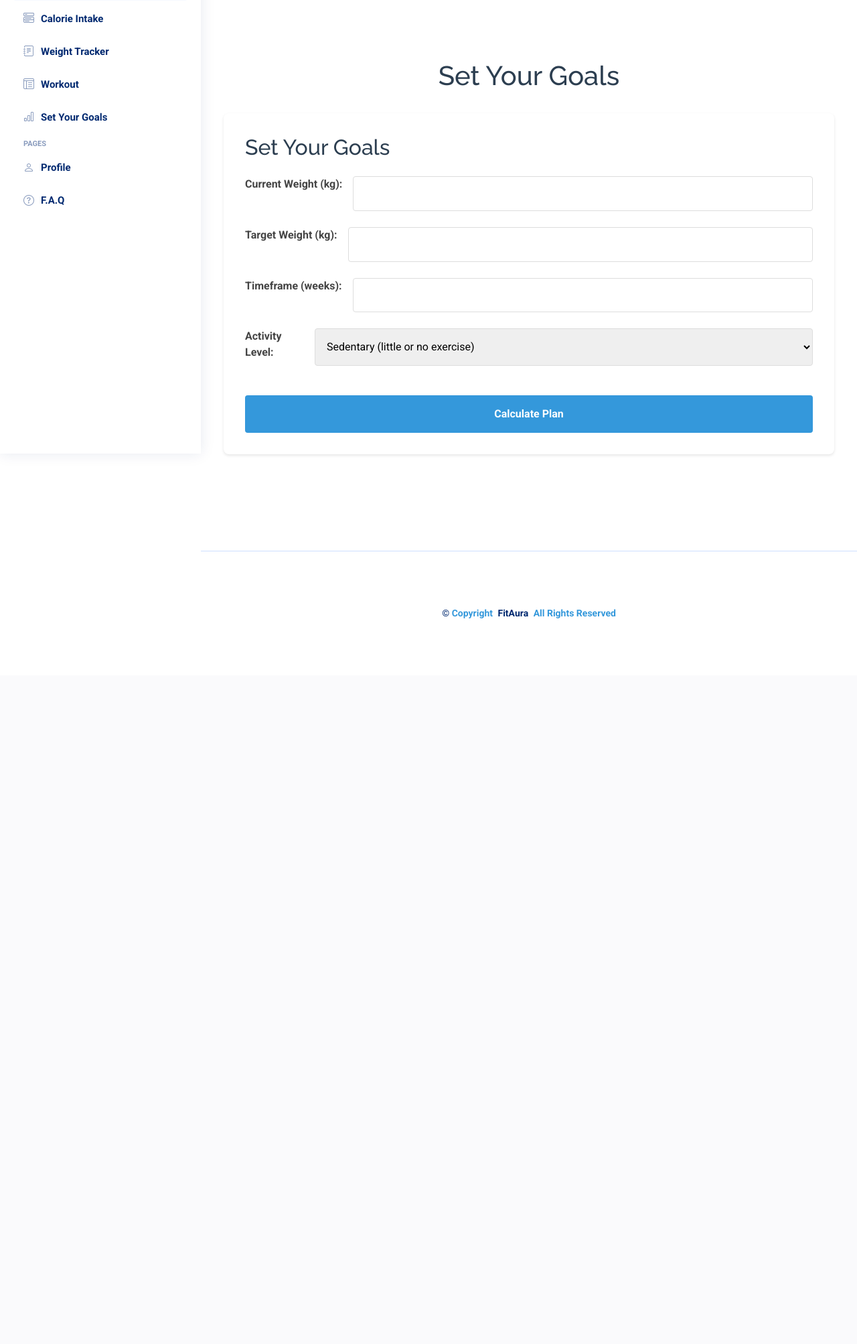
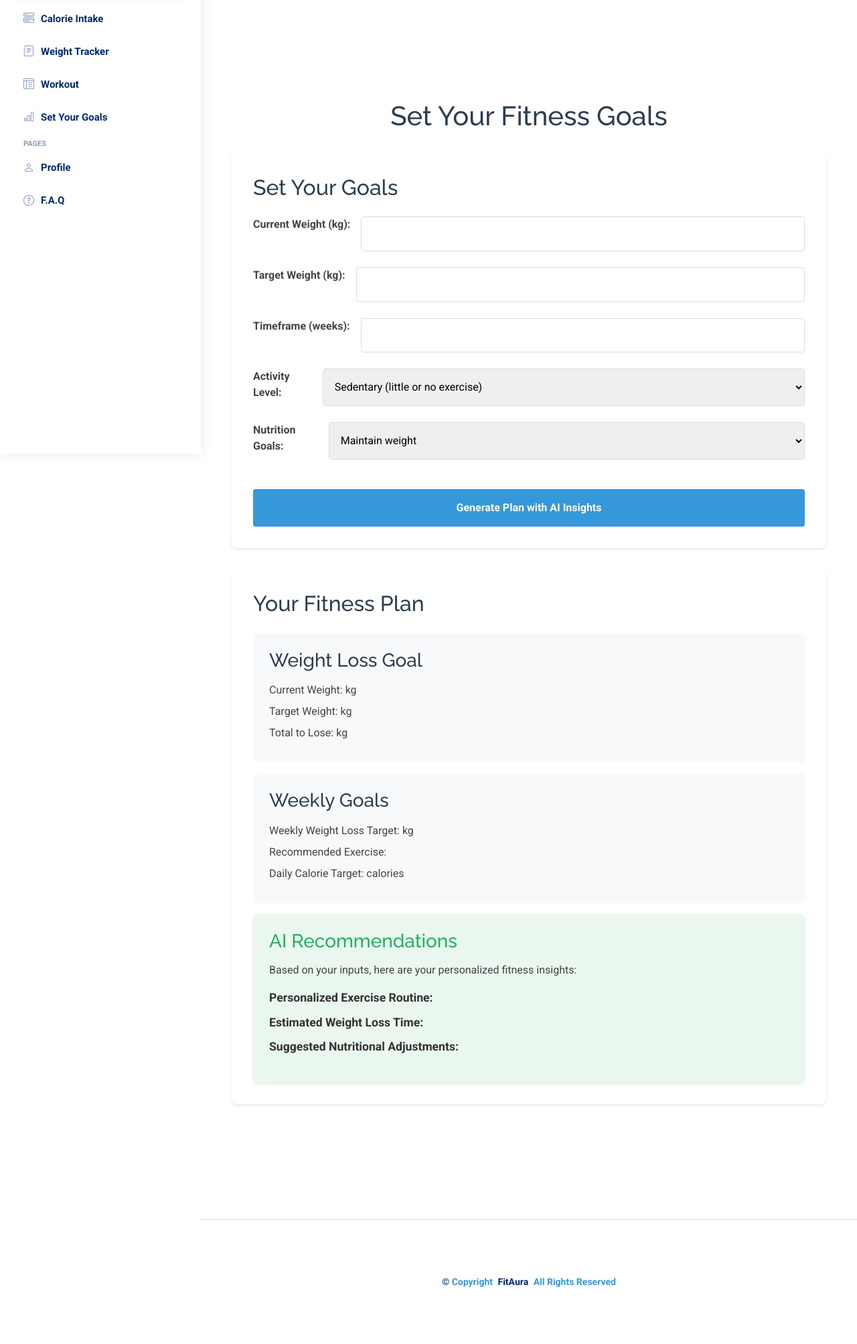
Before and after one commit to vaibhavguptahere/FitAura-TheFitnessSolution, a Flask app: page /goals.html in a window 1280 px wide. Shown: the part 123-2129 px from the top of the page at 67% size. Before the commit the page ends 1046 px from the top, so only its background shows below. Run offline with Flask 3, Linux system fonts and the light colour scheme; some libraries are stand-ins or nearby versions.

Commit message:
Last Commit

```diff
--- a/app.py
+++ b/app.py
@@ -291,6 +291,84 @@
 
     return jsonify({"answer": answer})
 
+# Goals
+
+
+# AI Model to estimate calorie needs, weight loss, and more personalized recommendations
+def ai_model(data):
+    # Activity multiplier based on the user's activity level
+    activity_multiplier = {
+        "sedentary": 1.2,
+        "light": 1.375,
+        "moderate": 1.55,
+        "very": 1.725,
+        "extra": 1.9
+    }
+
+    # Activity factor based on the selected activity level
+    activity_factor = activity_multiplier.get(data['activityLevel'], 1.2)
+
+    # BMR Calculation (for example purposes)
+    bmr = 10 * data['currentWeight'] + 6.25 * 170 - 5 * 30 + 5  # Basic BMR formula for male
+    calorie_target = bmr * activity_factor
+
+    # Calculate the weight to lose and weekly target
+    weight_to_lose = data['currentWeight'] - data['targetWeight']
+    weekly_target = weight_to_lose / data['timeframe']
+
+    # Personalized exercise recommendation based on the nutrition goals
+    if data['nutritionGoals'] == "cut":
+        exercise_recommendation = "Cardio (running, cycling) for 4-5 times/week, plus HIIT."
+        macronutrients = {"protein": "30%", "carbs": "40%", "fat": "30%"}
+    elif data['nutritionGoals'] == "bulk":
+        exercise_recommendation = "Strength training (weight lifting) for 5 days/week."
+        macronutrients = {"protein": "40%", "carbs": "30%", "fat": "30%"}
+    elif data['nutritionGoals'] == "maintain":
+        exercise_recommendation = "Balanced workout routine (3-4 times/week, mixing cardio and strength)."
+        macronutrients = {"protein": "25%", "carbs": "45%", "fat": "30%"}
+
+    # Workout plan suggestions based on nutrition goal
+    workout_plan = {
+        "cut": ["5k run", "HIIT Circuit", "Cycling for 45 minutes"],
+        "bulk": ["Deadlifts", "Bench Press", "Squats", "Shoulder Press"],
+        "maintain": ["Jump Rope", "Push-Ups", "Bodyweight Squats", "Planks"]
+    }
+
+    # Estimate the time to reach the target weight in weeks
+    time_estimation = round(weight_to_lose / weekly_target, 2)
+
+    # Suggested nutrition adjustments based on the user's goal
+    nutrition_adjustments = f"Focus on a diet with {macronutrients['protein']} protein, {macronutrients['carbs']} carbs, and {macronutrients['fat']} fat."
+
+    # Returning a detailed response with calorie target, workout plan, and other personalized insights
+    return {
+        "currentWeight": data['currentWeight'],
+        "targetWeight": data['targetWeight'],
+        "weightToLose": weight_to_lose,
+        "weeklyTarget": round(weekly_target, 2),
+        "exerciseRecommendation": exercise_recommendation,
+        "calorieTarget": round(calorie_target, 2),
+        "aiExercisePlan": workout_plan.get(data['nutritionGoals'], []),
+        "aiTimeEstimation": f"{time_estimation} weeks",
+        "aiNutritionAdjustments": nutrition_adjustments,
+        "macronutrients": macronutrients,
+    }
+
+# Route to generate the fitness plan based on input
+@app.route('/generate_plan', methods=['POST'])
+def generate_plan():
+    # Getting form data from the frontend
+    data = {
+        "currentWeight": float(request.form['currentWeight']),
+        "targetWeight": float(request.form['targetWeight']),
+        "timeframe": int(request.form['timeframe']),
+        "activityLevel": request.form['activityLevel'],
+        "nutritionGoals": request.form['nutritionGoals']
+    }
+
+    # Get AI-based recommendations
+    result = ai_model(data)
+    return jsonify(result)
 
 # Run the Flask app
 if __name__ == '__main__':
--- a/static/assets/css/faq.css
+++ b/static/assets/css/faq.css
@@ -31,7 +31,7 @@
     display: flex;
     flex-wrap: wrap;
     justify-content: center;
-    gap: 15px;
+    gap: 9px;
   }
 
   .predefined-questions button {
@@ -55,7 +55,7 @@
     overflow-y: auto;
     border: 1px solid #e6e6e6;
     border-radius: 6px;
-    padding: 10px;
+    padding: 0px;
     background: #f8f8f8;
   }
 
--- a/static/assets/css/goals.css
+++ b/static/assets/css/goals.css
@@ -2,6 +2,12 @@
     max-width: 1200px;
     margin: 2rem auto;
     padding: 0 1rem;
+
+    .container {
+        max-width: 1200px;
+        margin: 2rem auto;
+        padding: 0 1rem;
+      }
 
       h1 {
         text-align: center;
@@ -32,7 +38,7 @@
         font-weight: bold;
       }
 
-    input, select {
+      input[type="number"], select {
         width: 100%;
         padding: 0.8rem;
         border: 1px solid #ddd;
@@ -40,7 +46,7 @@
         font-size: 1rem;
       }
 
-    button {
+      button[type="submit"] {
         background-color: #3498db;
         color: white;
         padding: 1rem 2rem;
@@ -52,7 +58,7 @@
         font-weight: bold;
       }
 
-    button:hover {
+      button[type="submit"]:hover {
         background-color: #2980b9;
       }
 
@@ -61,10 +67,6 @@
         padding: 2rem;
         border-radius: 8px;
         box-shadow: 0 2px 4px rgba(0, 0, 0, 0.1);
-    }
-
-    .hidden {
-        display: none;
       }
 
       .result-card {
@@ -87,4 +89,56 @@
         font-weight: bold;
         color: #3498db;
       }
+
+      .ai-insights {
+        background-color: #e9f7ef;
+        padding: 1.5rem;
+        border-radius: 8px;
+        box-shadow: 0 2px 4px rgba(0, 0, 0, 0.1);
       }
+
+      .ai-insights h3 {
+        color: #27ae60;
+        margin-bottom: 15px;
+      }
+
+      .ai-insights ul {
+        list-style-type: none;
+        padding: 0;
+      }
+
+      .ai-insights li {
+        margin: 10px 0;
+        font-size: 1.1em;
+      }
+
+      .ai-insights strong {
+        color: #333;
+      }
+
+      @media (max-width: 768px) {
+        .container {
+          width: 90%;
+        }
+
+        h1 {
+          font-size: 1.6em;
+        }
+
+        h2 {
+          font-size: 1.6em;
+        }
+
+        button[type="submit"] {
+          font-size: 1em;
+        }
+
+        .result-card {
+          padding: 15px;
+        }
+
+        .ai-insights {
+          padding: 15px;
+        }
+      }
+}
--- a/templates/goals.html
+++ b/templates/goals.html
@@ -49,7 +49,10 @@
     <link href="static/assets/css/main.css" rel="stylesheet">
     <link href="static/assets/css/new.css" rel="stylesheet">
     <link href="static/assets/css/goals.css" rel="stylesheet">
+    <style>
 
+
+    </style>
 </head>
 <body>
 
@@ -159,31 +162,35 @@
     </div>
 
     <section class="section dashboard">
-      <div class="row">
+
+        </head>
+        <body>
+
+        <section class="section dashboard">
           <div class="container">
-          <h1>Set Your Goals</h1>
+            <h1>Set Your Fitness Goals</h1>
 
             <div class="goal-section">
               <h2>Set Your Goals</h2>
-              <form id="goalForm">
+              <form id="goalForm" method="POST">
                 <div class="form-group">
                   <label for="currentWeight">Current Weight (kg):</label>
-                      <input type="number" id="currentWeight" required>
+                  <input type="number" id="currentWeight" name="currentWeight" required>
                 </div>
 
                 <div class="form-group">
                   <label for="targetWeight">Target Weight (kg):</label>
-                      <input type="number" id="targetWeight" required>
+                  <input type="number" id="targetWeight" name="targetWeight" required>
                 </div>
 
                 <div class="form-group">
                   <label for="timeframe">Timeframe (weeks):</label>
-                      <input type="number" id="timeframe" required>
+                  <input type="number" id="timeframe" name="timeframe" required>
                 </div>
 
                 <div class="form-group">
                   <label for="activityLevel">Activity Level:</label>
-                      <select id="activityLevel" required>
+                  <select id="activityLevel" name="activityLevel" required>
                     <option value="sedentary">Sedentary (little or no exercise)</option>
                     <option value="light">Lightly active (1-3 days/week)</option>
                     <option value="moderate">Moderately active (3-5 days/week)</option>
@@ -192,12 +199,22 @@
                   </select>
                 </div>
 
-                  <button type="submit">Calculate Plan</button>
+                <div class="form-group">
+                  <label for="nutritionGoals">Nutrition Goals:</label>
+                  <select id="nutritionGoals" name="nutritionGoals" required>
+                    <option value="maintain">Maintain weight</option>
+                    <option value="cut">Cut (fat loss)</option>
+                    <option value="bulk">Bulk (muscle gain)</option>
+                  </select>
+                </div>
+
+                <button type="submit" id="submitBtn">Generate Plan with AI Insights</button>
               </form>
             </div>
 
             <div id="results" class="results-section hidden">
               <h2>Your Fitness Plan</h2>
+
               <div class="result-card">
                 <h3>Weight Loss Goal</h3>
                 <p>Current Weight: <span id="displayCurrentWeight"></span> kg</p>
@@ -211,8 +228,53 @@
                 <p>Recommended Exercise: <span id="exerciseRecommendation"></span></p>
                 <p>Daily Calorie Target: <span id="calorieTarget"></span> calories</p>
               </div>
+
+              <div class="ai-insights">
+                <h3>AI Recommendations</h3>
+                <p>Based on your inputs, here are your personalized fitness insights:</p>
+                <ul>
+                  <li><strong>Personalized Exercise Routine:</strong> <span id="aiExercisePlan"></span></li>
+                  <li><strong>Estimated Weight Loss Time:</strong> <span id="aiTimeEstimation"></span></li>
+                  <li><strong>Suggested Nutritional Adjustments:</strong> <span id="aiNutritionAdjustments"></span></li>
+                </ul>
               </div>
             </div>
+          </div>
+        </section>
+
+        <script>
+          document.getElementById('goalForm').addEventListener('submit', function(event) {
+            event.preventDefault(); // Prevent page refresh
+
+            const formData = new FormData(this);
+            fetch('/generate_plan', {
+              method: 'POST',
+              body: formData
+            })
+            .then(response => response.json())
+            .then(data => {
+              // Display results from AI backend
+              document.getElementById('displayCurrentWeight').textContent = data.currentWeight;
+              document.getElementById('displayTargetWeight').textContent = data.targetWeight;
+              document.getElementById('displayWeightToLose').textContent = data.weightToLose;
+              document.getElementById('weeklyTarget').textContent = data.weeklyTarget;
+              document.getElementById('exerciseRecommendation').textContent = data.exerciseRecommendation;
+              document.getElementById('calorieTarget').textContent = data.calorieTarget;
+              document.getElementById('aiExercisePlan').textContent = data.aiExercisePlan;
+              document.getElementById('aiTimeEstimation').textContent = data.aiTimeEstimation;
+              document.getElementById('aiNutritionAdjustments').textContent = data.aiNutritionAdjustments;
+
+              // Show results
+              document.getElementById('results').classList.remove('hidden');
+            })
+            .catch(error => {
+              console.error('Error:', error);
+            });
+          });
+        </script>
+
+        </body>
+        </html>
 
       </div>
     </section>
```
Lines whose indentation alone changed are shown as unchanged.
